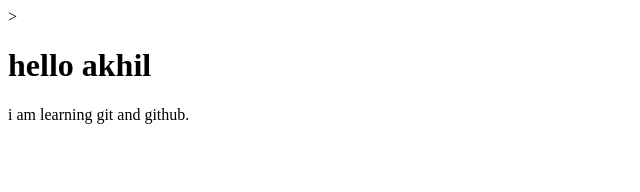
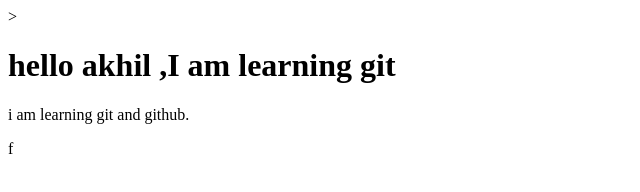
Before and after one commit to akhiltiwari3900-beep/git---practice, a plain HTML site: page index.html in a window 1280 px wide. Shown: the whole page, without its empty margins (0-640 px from the left). Drawn offline with Linux system fonts and the light colour scheme.

Commit message:
updated heading

```diff
--- a/index.html
+++ b/index.html
@@ -4,7 +4,7 @@
     <title>My First Project</title>
     </head>>
     <body>
-        <h1>hello akhil</h1>
+        <h1>hello akhil ,I am learning git</h1>
         <p>i am learning git and github.</p>
-    </body>
+    </body>f
 </html>
```
